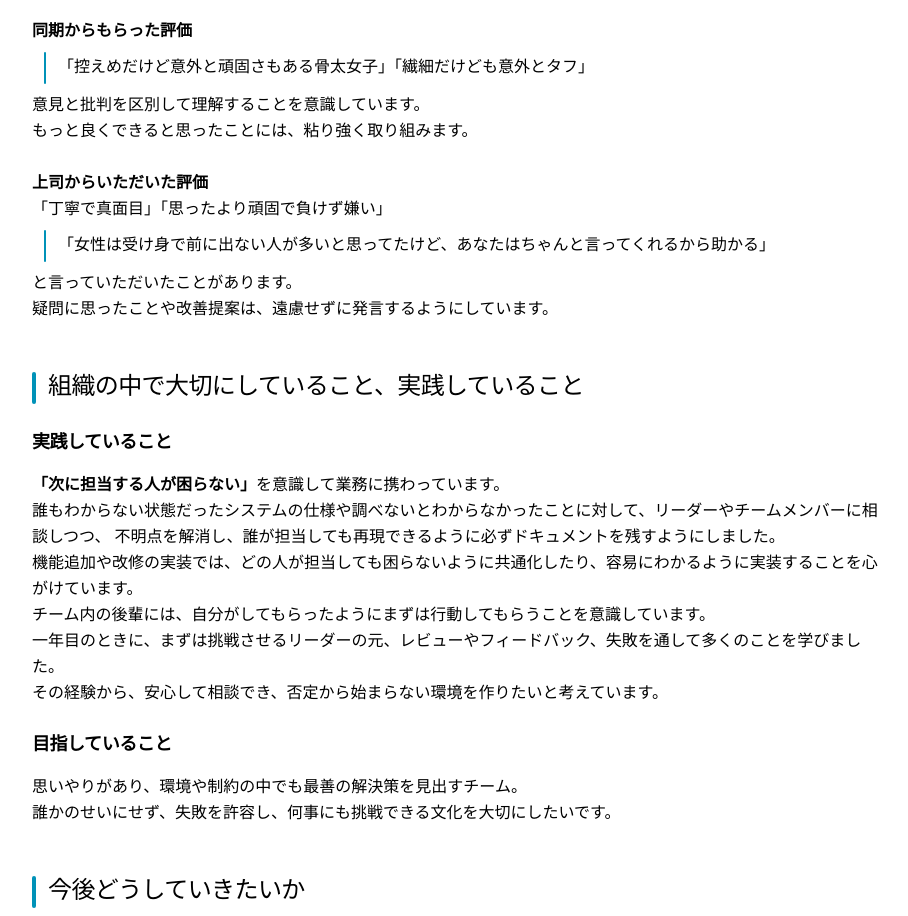
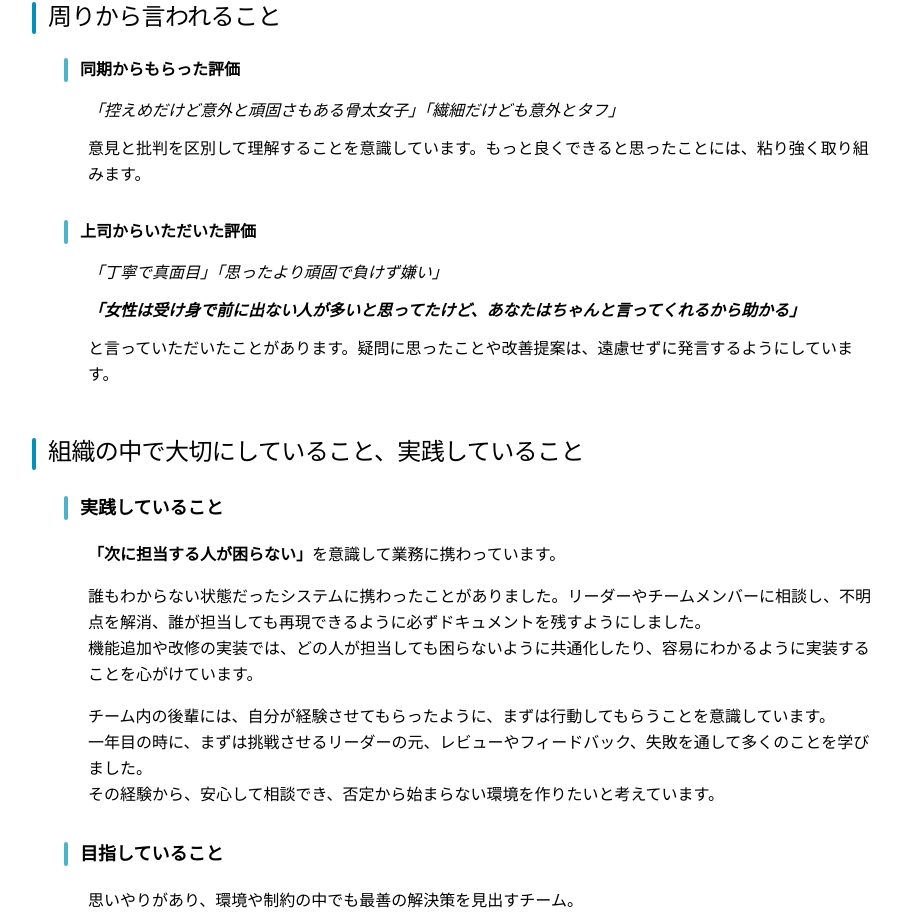
Before and after one commit to asa129/my-portfolio, a Next.js app: page /about in a window 1280 px wide. Shown: the part 1652-2568 px from the top of the page, without its empty margins (184-1092 px from the left). Built offline with nearby package versions, Linux system fonts and the light colour scheme.

Commit message:
フィードバック反映

```diff
--- a/src/app/about/page.tsx
+++ b/src/app/about/page.tsx
@@ -16,6 +16,8 @@ export default function page() {
           </Link>
         </div>
         <header className="mb-12 border-b border-border pb-6">
+          <div className="flex flex-col md:flex-row md:justify-between gap-8">
+            <div className="flex-1">
               <h1 className="lg:static sticky top-0 lg:bg-background/0 bg-background/20 lg:text-4xl text-2xl text-cyan-600 mb-3">
                 竹下 朝香
               </h1>
@@ -42,6 +44,17 @@ export default function page() {
                 >
                   <FaGithub />
                 </Link>
+              </div>
+            </div>
+            <div className="flex-shrink-0">
+              <Image
+                src="/images/my-profile2.jpg"
+                width={400}
+                height={400}
+                alt="profile"
+                className="rounded-full w-32 h-32 md:w-40 md:h-40 object-cover shadow-lg"
+              />
+            </div>
           </div>
         </header>
 
@@ -137,28 +150,41 @@ export default function page() {
             <span className="inline-block w-1 h-8 bg-cyan-600 rounded-full mr-3 align-middle" />
             周りから言われること
           </h2>
-          <p className="leading-relaxed">
-            <b>同期からもらった評価</b>
-            <br />
-            <span className="inline-block w-0.5 h-8 bg-cyan-600 rounded-full mr-3 ml-3 my-2 align-middle" />
+
+          <div className="pl-6 md:pl-8 space-y-8">
+            <div>
+              <h3 className="text-base font-semibold text-foreground mb-4 flex items-center gap-3">
+                <span className="w-1 h-6 bg-cyan-600/70 rounded-full" />
+                同期からもらった評価
+              </h3>
+              <div className="pl-6 space-y-3 text-base text-foreground/90 leading-relaxed">
+                <p className="italic text-foreground/80">
                   「控えめだけど意外と頑固さもある骨太女子」「繊細だけども意外とタフ」
-            <br />
-            意見と批判を区別して理解することを意識しています。
-            <br />
-            もっと良くできると思ったことには、粘り強く取り組みます。
-            <br />
-            <br />
-            <b>上司からいただいた評価</b>
-            <br />
+                </p>
+                <p>
+                  意見と批判を区別して理解することを意識しています。もっと良くできると思ったことには、粘り強く取り組みます。
+                </p>
+              </div>
+            </div>
+
+            <div>
+              <h3 className="text-base font-semibold text-foreground mb-4 flex items-center gap-3">
+                <span className="w-1 h-6 bg-cyan-600/70 rounded-full" />
+                上司からいただいた評価
+              </h3>
+              <div className="pl-6 space-y-3 text-base  text-foreground/90 leading-relaxed">
+                <p className="italic text-foreground/80">
                   「丁寧で真面目」「思ったより頑固で負けず嫌い」
-            <br />
-            <span className="inline-block w-0.5 h-8 bg-cyan-600 rounded-full mr-3 ml-3 my-2 align-middle" />
+                </p>
+                <p className="italic text-foreground/80 font-semibold">
                   「女性は受け身で前に出ない人が多いと思ってたけど、あなたはちゃんと言ってくれるから助かる」
-            <br />
-            と言っていただいたことがあります。
-            <br />
-            疑問に思ったことや改善提案は、遠慮せずに発言するようにしています。
                 </p>
+                <p>
+                  と言っていただいたことがあります。疑問に思ったことや改善提案は、遠慮せずに発言するようにしています。
+                </p>
+              </div>
+            </div>
+          </div>
         </section>
 
         <section className="mb-12">
@@ -166,32 +192,46 @@ export default function page() {
             <span className="inline-block w-1 h-8 bg-cyan-600 rounded-full mr-3 align-middle" />
             組織の中で大切にしていること、実践していること
           </h2>
-          <h3 className="mb-4 text-lg tracking-tight text-foreground font-semibold">
+          <div className="pl-6 md:pl-8 space-y-8">
+            <div>
+              <h3 className="text-lg font-semibold text-foreground mb-5 flex items-center gap-3">
+                <span className="w-1 h-6 bg-cyan-600/70 rounded-full" />
                 実践していること
               </h3>
-          <p className="mb-6 leading-relaxed">
+              <div className="pl-6 space-y-4 text-base text-foreground/90 leading-relaxed">
+                <p>
                   <b>「次に担当する人が困らない」</b>
                   を意識して業務に携わっています。
-            <br />
-            誰もわからない状態だったシステムの仕様や調べないとわからなかったことに対して、リーダーやチームメンバーに相談しつつ、
-            不明点を解消し、誰が担当しても再現できるように必ずドキュメントを残すようにしました。
+                </p>
+                <p>
+                  誰もわからない状態だったシステムに携わったことがありました。リーダーやチームメンバーに相談し、不明点を解消、誰が担当しても再現できるように必ずドキュメントを残すようにしました。
                   <br />
                   機能追加や改修の実装では、どの人が担当しても困らないように共通化したり、容易にわかるように実装することを心がけています。
+                </p>
+                <p>
+                  チーム内の後輩には、自分が経験させてもらったように、まずは行動してもらうことを意識しています。
                   <br />
-            チーム内の後輩には、自分がしてもらったようにまずは行動してもらうことを意識しています。
-            <br />
-            一年目のときに、まずは挑戦させるリーダーの元、レビューやフィードバック、失敗を通して多くのことを学びました。
+                  一年目の時に、まずは挑戦させるリーダーの元、レビューやフィードバック、失敗を通して多くのことを学びました。
                   <br />
                   その経験から、安心して相談でき、否定から始まらない環境を作りたいと考えています。
                 </p>
-          <h3 className="mb-4 text-lg tracking-tight text-foreground font-semibold">
+              </div>
+            </div>
+
+            <div>
+              <h3 className="text-lg font-semibold text-foreground mb-5 flex items-center gap-3">
+                <span className="w-1 h-6 bg-cyan-600/70 rounded-full" />
                 目指していること
               </h3>
-          <p className="leading-relaxed">
+              <div className="pl-6 space-y-3 text-base text-foreground/90 leading-relaxed">
+                <p>
                   思いやりがあり、環境や制約の中でも最善の解決策を見出すチーム。
                   <br />
                   誰かのせいにせず、失敗を許容し、何事にも挑戦できる文化を大切にしたいです。
                 </p>
+              </div>
+            </div>
+          </div>
         </section>
 
         <section className="mb-12">
@@ -199,30 +239,45 @@ export default function page() {
             <span className="inline-block w-1 h-8 bg-cyan-600 rounded-full mr-3 align-middle" />
             今後どうしていきたいか
           </h2>
-          <p className="mb-4 leading-relaxed text-lg">
+          <div className="pl-6 md:pl-8 space-y-8">
+            <p className="text-base font-medium text-foreground/90 leading-relaxed">
               私の目標は、2つあります。
             </p>
-          <h3 className="mb-2 text-lg tracking-tight text-foreground font-semibold">
-            1.運用しやすいシステムを作れる人材になること
+
+            <div>
+              <h3 className="font-semibold text-foreground mb-4 flex items-center gap-3">
+                <span className="w-1 h-6 bg-cyan-600/70 rounded-full" />
+                1. 運用しやすいシステムを作れる人材になること
               </h3>
-          <p className="mb-4 leading-relaxed">
+              <div className="pl-6 space-y-3 text-base text-foreground/90 leading-relaxed">
+                <p>
                   「作って終わり」ではなく、使い続けてもらえるものを作れる人になりたいと思っています。
+                </p>
+                <p>
+                  運用が容易にできてかつ、そこからよりよいものをつくってもらえるにはどうしたらいいか、保守しやすいシステムとはどのように作れることができるのかを学び、「使う人」「提供したい人」「メンテナンスする人」全ての人がより良いものを作れる仕組みづくりを習得したいです。
+                </p>
+              </div>
+            </div>
+
+            <div>
+              <h3 className="font-semibold text-foreground mb-4 flex items-center gap-3">
+                <span className="w-1 h-6 bg-cyan-600/70 rounded-full" />
+                2.
+                体調や環境の制約がある人も活躍できるようなWebサービスや仕組みづくりを生み出すこと
+              </h3>
+              <div className="pl-6 space-y-3 text-base text-foreground/90 leading-relaxed">
+                <p>
+                  私自身、大学を2度中退し、働くことに絶望していた時期がありました。
+                </p>
+                <p>
+                  しかし、リモートワークとITに出会い、「体調や環境に制約があっても働ける」という選択肢があることを知りました。同じように悩んでいる人に、選択肢があることを伝えたい。絶望しないで欲しい。
                   <br />
-            運用が容易にできてかつ、そこからよりよいものをつくってもらえるにはどうしたらいいか、
-            保守しやすいシステムとはどのように作れることができるのかを学び、「使う人」「提供したい人」「メンテナンスする人」全ての人がより良いものを作れる仕組みづくりを習得したいです。
+                  そして、活躍できる環境を増やすために開発者としてサービスや仕組みを作りたいと考えています。
                 </p>
-          <h3 className="mb-2 text-lg tracking-tight text-foreground font-semibold">
-            2.体調や環境の制約がある人も活躍できるようなWebサービスや仕組みづくりを生み出すこと
-          </h3>
-          <p className="mb-4 leading-relaxed">
-            私自身、大学を2度中退し、働くことに絶望していた時期がありました。
-            <br />
-            しかし、リモートワークとITに出会い、「体調や環境に制約があっても働ける」という選択肢があることを知りました。
-            同じように悩んでいる人に、選択肢があることを伝えたい。絶望しないで欲しい。
-            <br />
-            そして、
-            活躍できる環境を増やすために開発者としてサービスや仕組みを作りたいと考えています。
-          </p>
+              </div>
+            </div>
+
+            <div className="mt-6 pl-6">
               <Link
                 href="https://qiita.com/asa129/items/fad180b79a9bc68e978a"
                 target="_blank"
@@ -230,6 +285,8 @@ export default function page() {
               >
                 お腹の症状で大学を2度中退した私が、ITとリモートワークに救われた話
               </Link>
+            </div>
+          </div>
         </section>
 
         <section className="mb-12">
@@ -275,6 +332,14 @@ export default function page() {
           </div>
         </section>
 
+        <section className="mb-12">
+          <h2 className="mb-6 text-2xl tracking-tight text-foreground flex items-center gap-3">
+            <span className="w-1 h-8 bg-cyan-600 rounded-full" />
+            自己紹介動画
+          </h2>
+          <video src="/movies/selfmovie.mp4" controls />
+        </section>
+
         <Link href="/about" scroll={true}>
           <GoMoveToTop className="text-4xl text-foreground dark:text-foreground/60 fixed bottom-4 right-4 hover:text-cyan-600 transition-colors" />
         </Link>
--- a/src/components/about.tsx
+++ b/src/components/about.tsx
@@ -24,7 +24,7 @@ export default function About() {
           width={100}
           height={100}
           alt="sake"
-          className="rounded-full mx-16 w-32 h-32 flex-shrink-0 overflow-hidden  "
+          className="rounded-full mx-16 w-32 h-32 flex-shrink-0 overflow-hidden shadow-lg"
         />
       </div>
       <article>
```
Also changed, not shown: src/app/projects/output/page.tsx (added, +38 -0 lines). Lines whose indentation alone changed are shown as unchanged.
